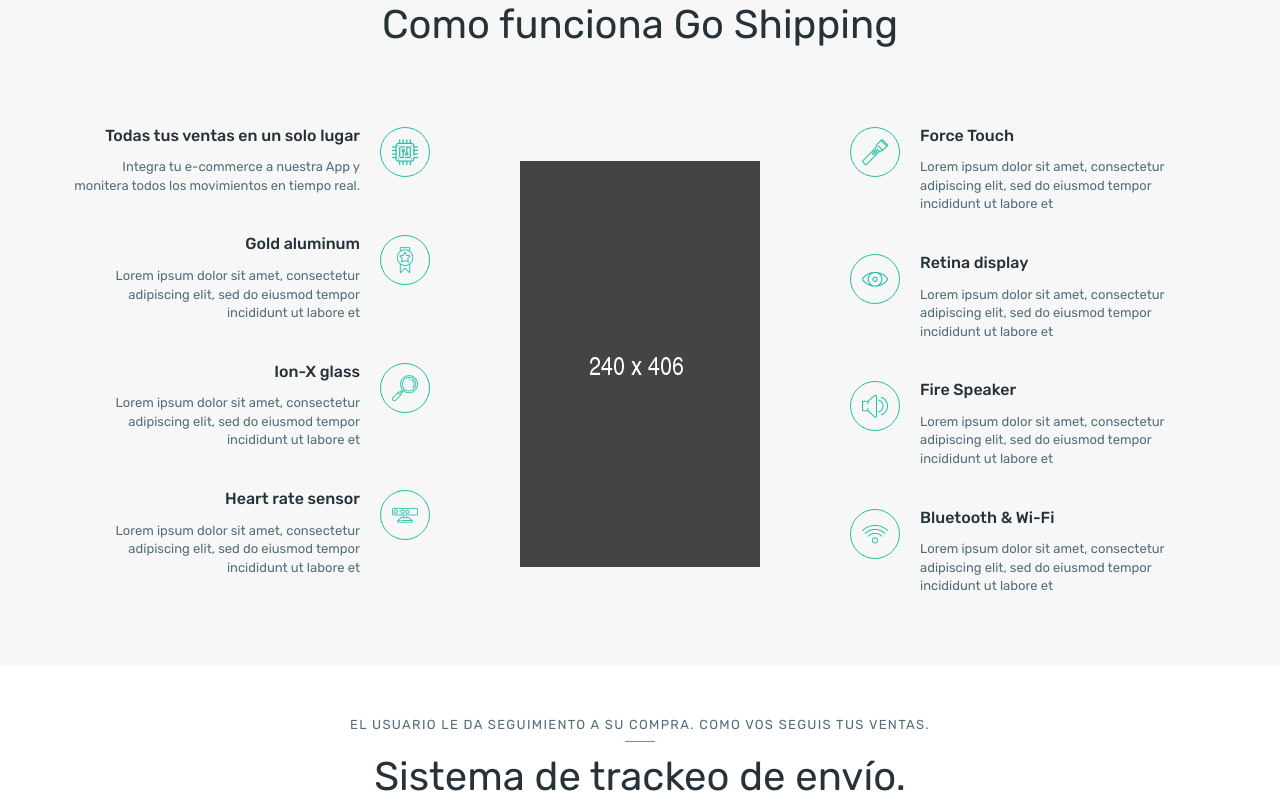
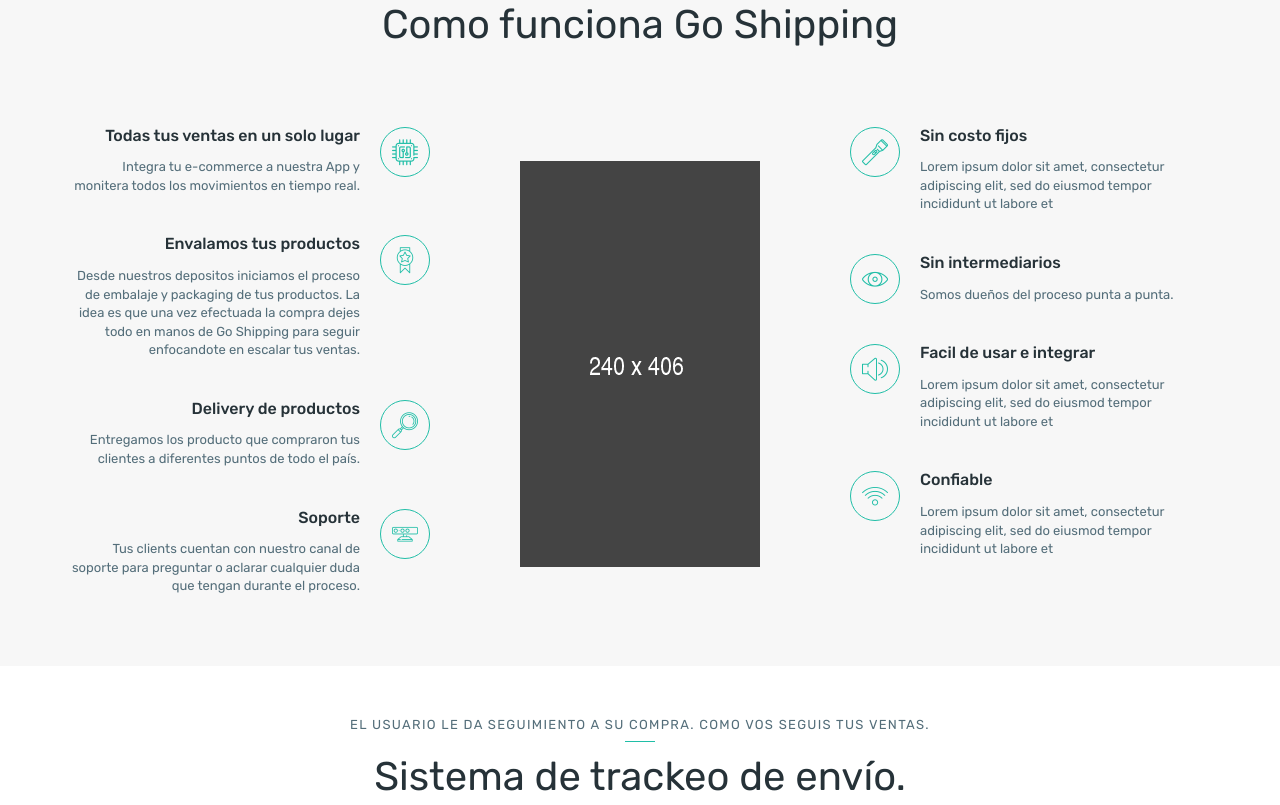
Before and after one commit to pichuca/go-delivery-shipping, a website: page public/index.html in a window 1280 px wide. Shown: the part 975-1780 px from the top of the page. Drawn offline with Linux system fonts and the light colour scheme.

Commit message:
Services content added.

```diff
--- a/public/index.html
+++ b/public/index.html
@@ -193,8 +193,8 @@
 							<i class="flaticon-gold-medal"></i>
 						</div>
 
-						<h3>Gold aluminum</h3>
-						<p>Lorem ipsum dolor sit amet, consectetur adipiscing elit, sed do eiusmod tempor incididunt ut labore et</p>
+						<h3>Envalamos tus productos</h3>
+						<p>Desde nuestros depositos iniciamos el proceso de embalaje y packaging de tus productos. La idea es que una vez efectuada la compra dejes todo en manos de Go Shipping para seguir enfocandote en escalar tus ventas.</p>
 					</div>
 					<!-- Feature single end -->
 
@@ -204,8 +204,8 @@
 							<i class="flaticon-loupe"></i>
 						</div>
 
-						<h3>Ion-X glass</h3>
-						<p>Lorem ipsum dolor sit amet, consectetur adipiscing elit, sed do eiusmod tempor incididunt ut labore et</p>
+						<h3>Delivery de productos</h3>
+						<p>Entregamos los producto que compraron tus clientes a diferentes puntos de todo el país.</p>
 					</div>
 					<!-- Feature single end -->
 
@@ -215,8 +215,8 @@
 							<i class="flaticon-sensor"></i>
 						</div>
 
-						<h3>Heart rate sensor</h3>
-						<p>Lorem ipsum dolor sit amet, consectetur adipiscing elit, sed do eiusmod tempor incididunt ut labore et</p>
+						<h3>Soporte</h3>
+						<p>Tus clients cuentan con nuestro canal de soporte para preguntar o aclarar cualquier duda que tengan durante el proceso.</p>
 					</div>
 					<!-- Feature single end -->
 				</div>
@@ -234,7 +234,7 @@
 							<i class="flaticon-torch-top-view"></i>
 						</div>
 
-						<h3>Force Touch</h3>
+						<h3>Sin costo fijos</h3>
 						<p>Lorem ipsum dolor sit amet, consectetur adipiscing elit, sed do eiusmod tempor incididunt ut labore et</p>
 					</div>
 					<!-- Feature single end -->
@@ -245,8 +245,8 @@
 							<i class="flaticon-eye"></i>
 						</div>
 
-						<h3>Retina display</h3>
-						<p>Lorem ipsum dolor sit amet, consectetur adipiscing elit, sed do eiusmod tempor incididunt ut labore et</p>
+						<h3>Sin intermediarios</h3>
+						<p>Somos dueños del proceso punta a punta.</p>
 					</div>
 					<!-- Feature single end -->
 
@@ -256,7 +256,7 @@
 							<i class="flaticon-speaker"></i>
 						</div>
 
-						<h3>Fire Speaker</h3>
+						<h3>Facil de usar e integrar</h3>
 						<p>Lorem ipsum dolor sit amet, consectetur adipiscing elit, sed do eiusmod tempor incididunt ut labore et</p>
 					</div>
 					<!-- Feature single end -->
@@ -267,7 +267,7 @@
 							<i class="flaticon-wifi"></i>
 						</div>
 
-						<h3>Bluetooth & Wi-Fi</h3>
+						<h3>Confiable</h3>
 						<p>Lorem ipsum dolor sit amet, consectetur adipiscing elit, sed do eiusmod tempor incididunt ut labore et</p>
 					</div>
 					<!-- Feature single end -->
```
